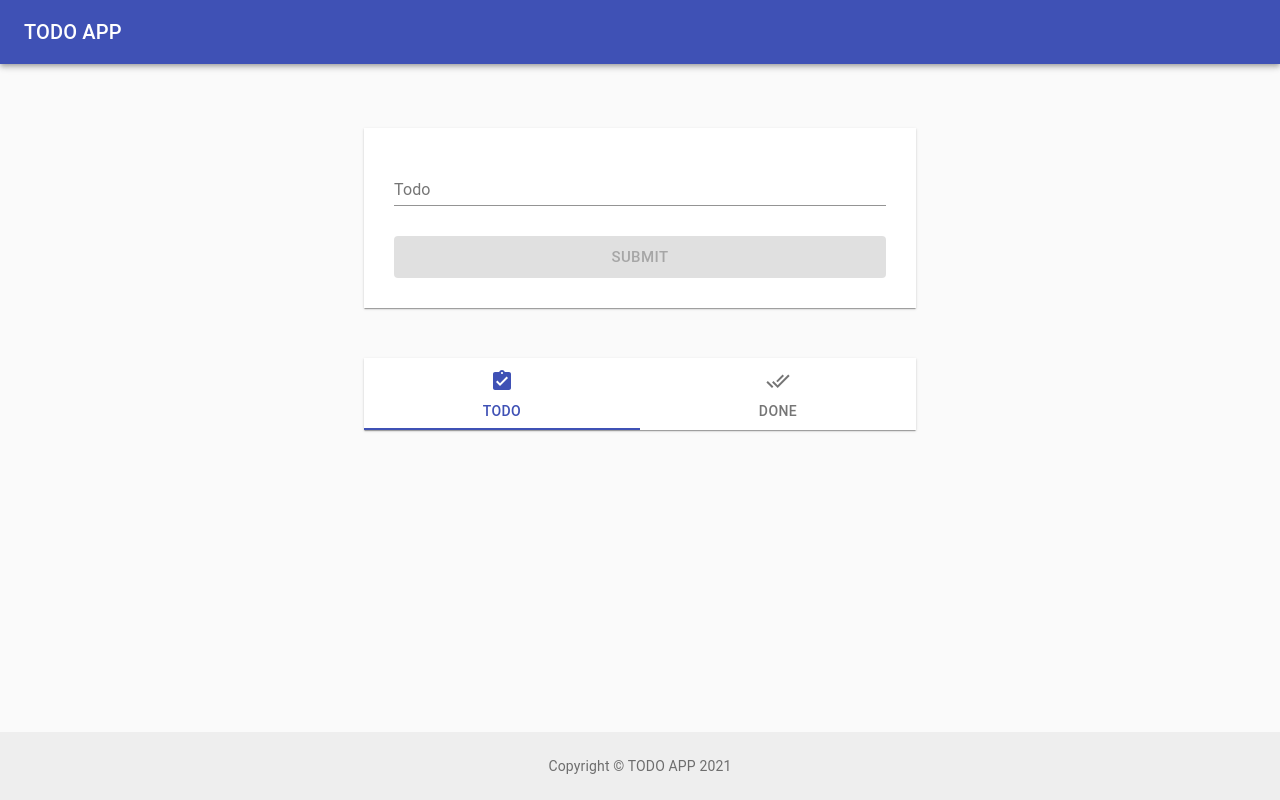
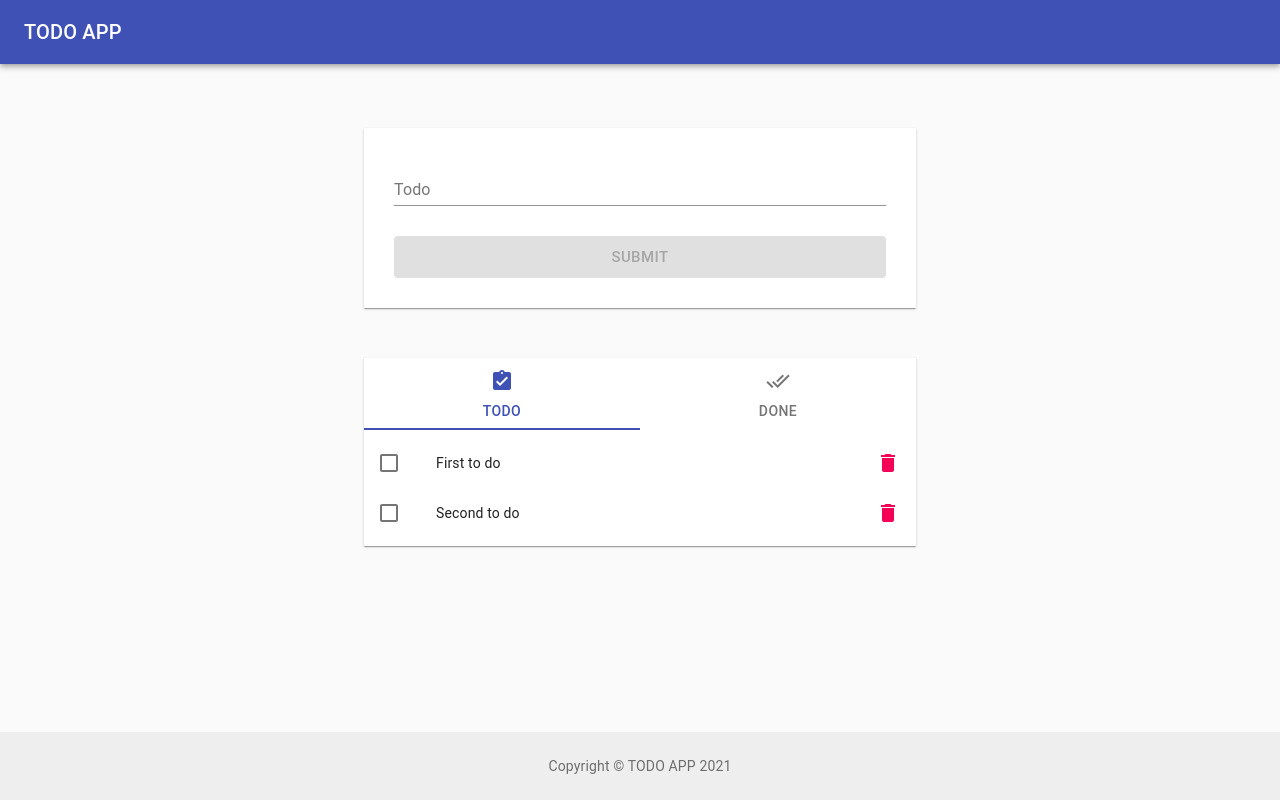
Before and after one commit to ilovski5/todo-app, a React (Create React App) app: page / in a window 1280 px wide. Built offline with nearby package versions, Linux system fonts and the light colour scheme.

Commit message:
tasks list

```diff
--- /dev/null
+++ b/src/components/todo/Tasks.js
@@ -0,0 +1,66 @@
+import React from 'react';
+import List from '@material-ui/core/List';
+import ListItem from '@material-ui/core/ListItem';
+import ListItemIcon from '@material-ui/core/ListItemIcon';
+import ListItemSecondaryAction from '@material-ui/core/ListItemSecondaryAction';
+import ListItemText from '@material-ui/core/ListItemText';
+import Checkbox from '@material-ui/core/Checkbox';
+import IconButton from '@material-ui/core/IconButton';
+import DeleteIcon from '@material-ui/icons/Delete';
+
+const tasks = [
+  {
+    id: 1,
+    text: 'First to do',
+  },
+  {
+    id: 2,
+    text: 'Second to do',
+  },
+];
+
+const Tasks = () => {
+  const [checked, setChecked] = React.useState([0]);
+
+  const handleToggle = (value) => () => {
+    const currentIndex = checked.indexOf(value);
+    const newChecked = [...checked];
+
+    if (currentIndex === -1) {
+      newChecked.push(value);
+    } else {
+      newChecked.splice(currentIndex, 1);
+    }
+
+    setChecked(newChecked);
+  };
+
+  return (
+    <List>
+      {tasks.map((item) => {
+        const labelId = `checkbox-list-label-${item.id}`;
+        return (
+          <ListItem key={item.id} dense button onClick={handleToggle(item)}>
+            <ListItemIcon>
+              <Checkbox
+                edge="start"
+                // checked={checked.indexOf(item) !== -1}
+                tabIndex={-1}
+                disableRipple
+                inputProps={{ 'aria-labelledby': labelId }}
+              />
+            </ListItemIcon>
+            <ListItemText id={labelId} primary={item.text} />
+            <ListItemSecondaryAction>
+              <IconButton edge="end" aria-label="comments" color="secondary">
+                <DeleteIcon />
+              </IconButton>
+            </ListItemSecondaryAction>
+          </ListItem>
+        )
+      })}
+    </List>
+  );
+};
+
+export default Tasks;
--- a/src/pages/todo.js
+++ b/src/pages/todo.js
@@ -2,6 +2,7 @@ import React from 'react';
 import Create from '../components/todo/Create';
 import Paper from '@material-ui/core/Paper';
 import NavTabs from '../components/todo/Tabs';
+import Tasks from '../components/todo/Tasks';
 
 const ToDo = () => {
   return (
@@ -9,6 +10,7 @@ const ToDo = () => {
       <Create />
       <Paper square>
         <NavTabs />
+        <Tasks />
       </Paper>
     </>
   )
```
